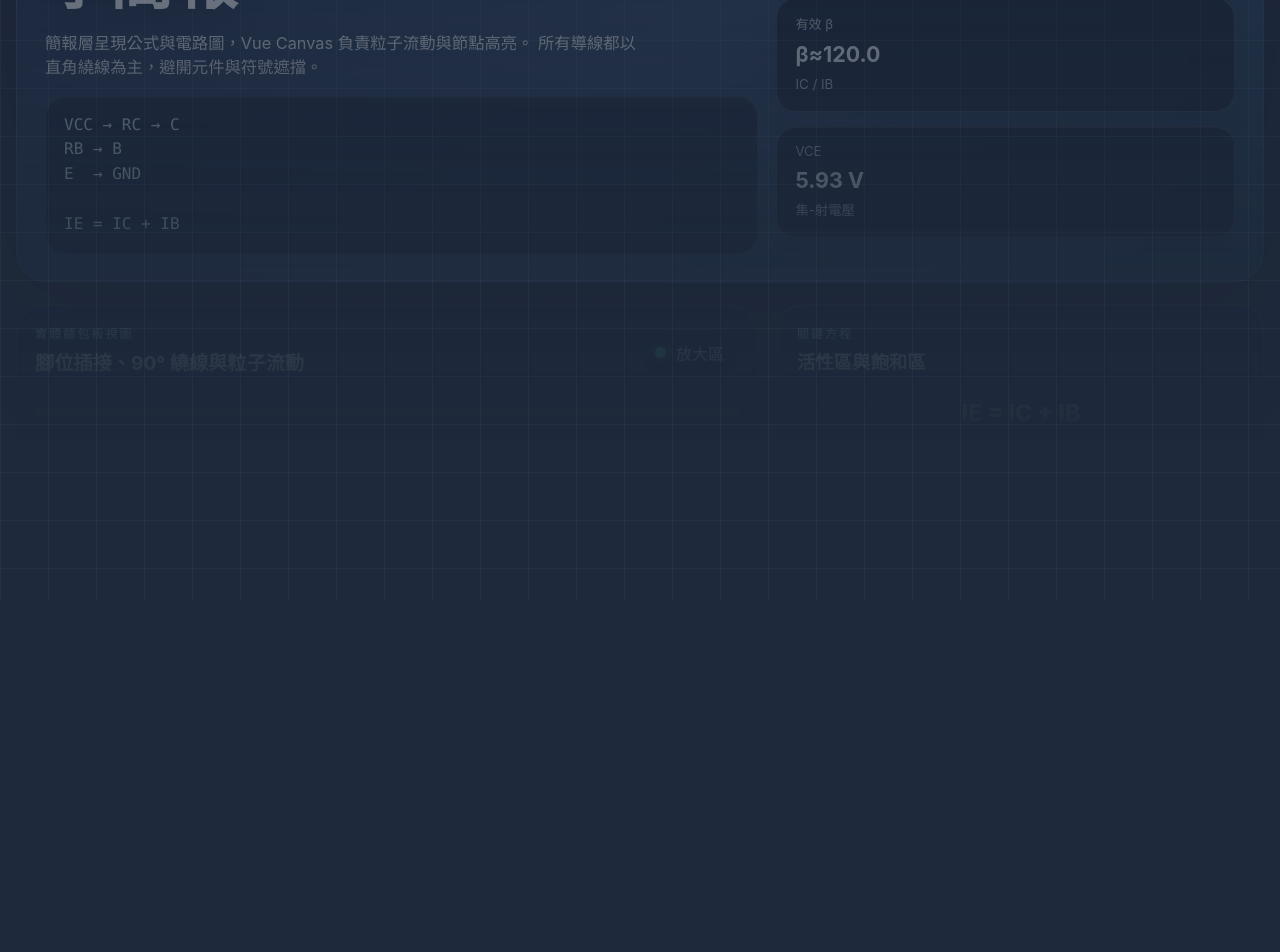
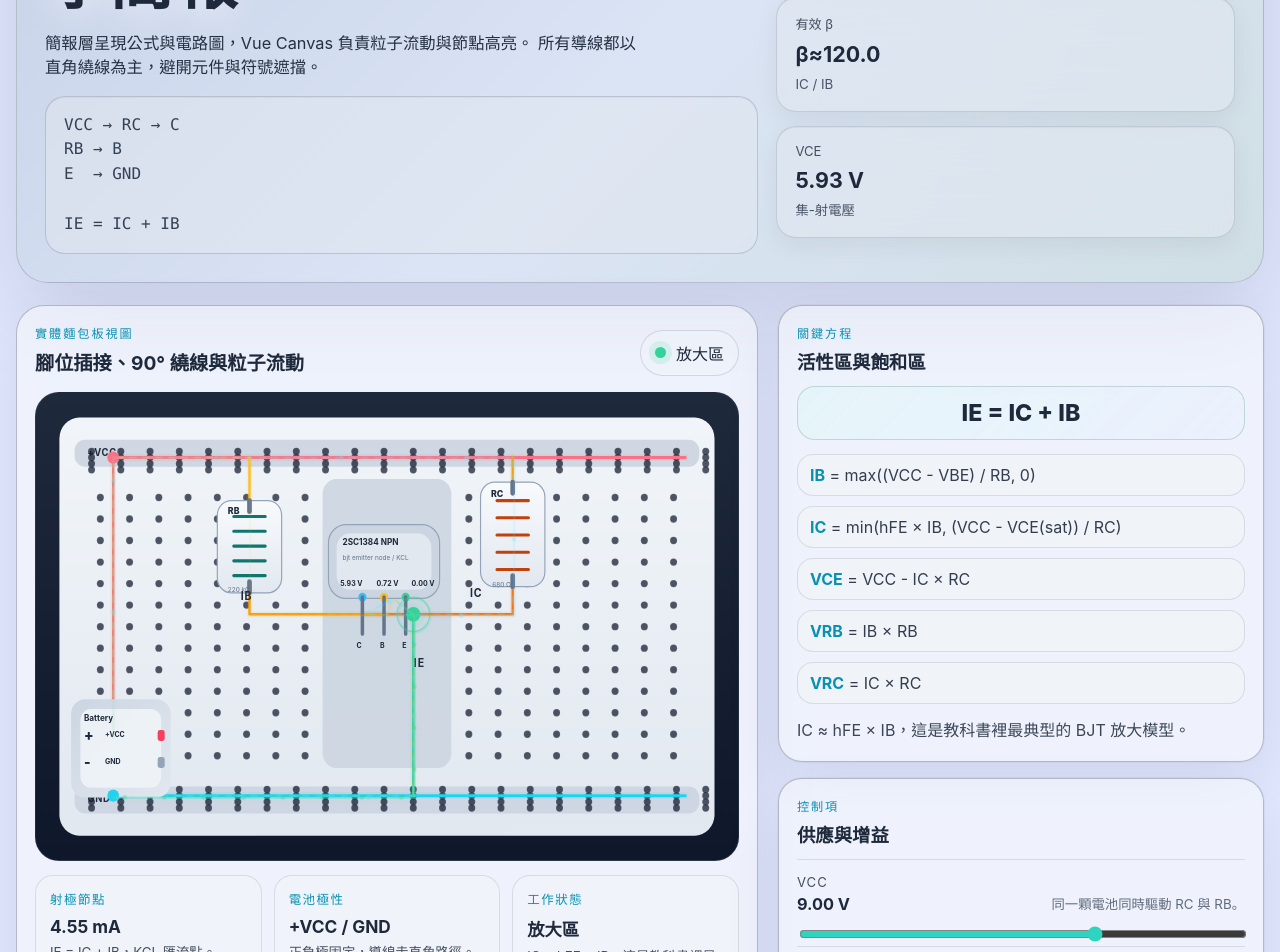
Before and after one commit to e1134171019/voltage-regulator-demo, a Vue app: page / in a window 1280 px wide. Shown: the part 200-1152 px from the top of the page. Before the commit the page ends 800 px from the top, so only its background shows below. Built offline with nearby package versions, Linux system fonts and the light colour scheme.

Commit message:
Switch to light theme with improved contrast

```diff
--- a/src/App.vue
+++ b/src/App.vue
@@ -382,27 +382,15 @@ const currentBars = computed(() => {
 }
 
 :global(html) {
-  color-scheme: dark;
+  color-scheme: light;
 }
 
 :global(body) {
   margin: 0;
   min-height: 100vh;
   font-family: Inter, 'Segoe UI', 'Noto Sans TC', sans-serif;
-  background: #1e293b;
-  color: #e2e8f0;
-}
-
-:global(body)::before {
-  content: '';
-  position: fixed;
-  inset: 0;
-  pointer-events: none;
-  background-image:
-    linear-gradient(rgba(255, 255, 255, 0.03) 1px, transparent 1px),
-    linear-gradient(90deg, rgba(255, 255, 255, 0.03) 1px, transparent 1px);
-  background-size: 48px 48px;
-  mask-image: linear-gradient(180deg, rgba(0, 0, 0, 0.5), transparent 80%);
+  background: #e0e7ff;
+  color: #1e293b;
 }
 
 :global(button),
@@ -424,19 +412,19 @@ const currentBars = computed(() => {
   grid-template-columns: minmax(0, 1.4fr) minmax(300px, 0.9fr);
   gap: 18px;
   padding: 28px;
-  border: 1px solid rgba(148, 163, 184, 0.18);
+  border: 1px solid rgba(30, 41, 59, 0.18);
   border-radius: 32px;
-  background: linear-gradient(135deg, #1a2847 0%, #2a3f5f 50%, #1e3a52 100%);
-  box-shadow: 0 32px 90px rgba(3, 7, 18, 0.42);
+  background: linear-gradient(135deg, #c7d2e8 0%, #dbe4f5 50%, #d0dfe5 100%);
+  box-shadow: 0 32px 90px rgba(3, 7, 18, 0.12);
 }
 
 .eyebrow {
   margin: 0 0 12px;
-  color: #99f6e4;
+  color: #0891b2;
   font-size: 0.78rem;
   letter-spacing: 0.18em;
   text-transform: uppercase;
-  text-shadow: 0 0 16px rgba(153, 246, 228, 0.18);
+  text-shadow: 0 0 16px rgba(8, 145, 178, 0.1);
 }
 
 h1 {
@@ -444,29 +432,29 @@ h1 {
   max-width: 12ch;
   font-size: clamp(2.4rem, 5vw, 4.8rem);
   line-height: 0.95;
-  color: #f8fafc;
-  text-shadow: 0 10px 30px rgba(3, 7, 18, 0.32);
+  color: #1e293b;
+  text-shadow: 0 10px 30px rgba(255, 255, 255, 0.4);
 }
 
 .intro {
   max-width: 58ch;
   margin: 18px 0 0;
   font-size: 1.02rem;
-  color: rgba(241, 245, 249, 0.96);
+  color: rgba(30, 41, 59, 0.96);
 }
 
 .topology {
   margin-top: 18px;
   padding: 16px 18px;
-  border: 1px solid rgba(148, 163, 184, 0.18);
+  border: 1px solid rgba(30, 41, 59, 0.18);
   border-radius: 20px;
-  background: rgba(15, 23, 42, 0.72);
-  box-shadow: inset 0 1px 0 rgba(255, 255, 255, 0.06);
+  background: rgba(226, 232, 240, 0.5);
+  box-shadow: inset 0 1px 0 rgba(0, 0, 0, 0.04);
 }
 
 .topology pre {
   margin: 0;
-  color: #d9f8f2;
+  color: #334155;
   font-family: 'SFMono-Regular', Consolas, 'Liberation Mono', monospace;
   line-height: 1.55;
   white-space: pre-wrap;
@@ -480,32 +468,32 @@ h1 {
 
 .hero-stats article {
   padding: 16px 18px;
-  border: 1px solid rgba(255, 255, 255, 0.14);
+  border: 1px solid rgba(30, 41, 59, 0.14);
   border-radius: 20px;
-  background: rgba(15, 23, 42, 0.82);
+  background: rgba(226, 232, 240, 0.6);
   backdrop-filter: blur(20px);
   box-shadow:
-    inset 0 1px 0 rgba(255, 255, 255, 0.08),
-    0 8px 24px rgba(3, 7, 18, 0.14);
+    inset 0 1px 0 rgba(0, 0, 0, 0.04),
+    0 8px 24px rgba(3, 7, 18, 0.06);
 }
 
 .hero-stats span {
   display: block;
   margin-bottom: 8px;
-  color: rgba(226, 232, 240, 0.8);
+  color: rgba(30, 41, 59, 0.8);
   font-size: 0.82rem;
 }
 
 .hero-stats strong {
   display: block;
-  color: #fff;
+  color: #1e293b;
   font-size: 1.34rem;
 }
 
 .hero-stats small {
   display: block;
   margin-top: 8px;
-  color: rgba(203, 213, 225, 0.88);
+  color: rgba(51, 65, 85, 0.88);
   line-height: 1.5;
 }
 
@@ -527,11 +515,11 @@ h1 {
 .panel {
   padding: 18px;
   border-radius: 24px;
-  border: 1px solid rgba(148, 163, 184, 0.28);
-  background: rgba(20, 30, 58, 0.98);
+  border: 1px solid rgba(30, 41, 59, 0.28);
+  background: rgba(248, 250, 252, 0.6);
   box-shadow:
-    0 24px 60px rgba(3, 7, 18, 0.22),
-    0 0 0 1px rgba(255, 255, 255, 0.04);
+    0 24px 60px rgba(3, 7, 18, 0.08),
+    0 0 0 1px rgba(30, 41, 59, 0.04);
 }
 
 .panel-head {
@@ -540,7 +528,7 @@ h1 {
 
 .panel-kicker {
   margin: 0 0 6px;
-  color: #99f6e4;
+  color: #0891b2;
   font-size: 0.76rem;
   letter-spacing: 0.16em;
   text-transform: uppercase;
@@ -548,16 +536,16 @@ h1 {
 
 .panel-head h2 {
   margin: 0;
-  color: #f8fafc;
+  color: #1e293b;
   font-size: 1.15rem;
 }
 
 .equation-main {
   padding: 12px 14px;
   border-radius: 18px;
-  border: 1px solid rgba(45, 212, 191, 0.18);
-  background: linear-gradient(135deg, rgba(15, 118, 110, 0.28), rgba(37, 99, 235, 0.18));
-  color: #f8fafc;
+  border: 1px solid rgba(6, 78, 59, 0.18);
+  background: linear-gradient(135deg, rgba(204, 251, 241, 0.28), rgba(219, 234, 254, 0.18));
+  color: #1e293b;
   font-size: 1.45rem;
   font-weight: 800;
   text-align: center;
@@ -572,24 +560,24 @@ h1 {
 .equation-list div {
   padding: 10px 12px;
   border-radius: 16px;
-  background: rgba(15, 23, 42, 0.76);
-  border: 1px solid rgba(148, 163, 184, 0.12);
-  color: rgba(226, 232, 240, 0.9);
+  background: rgba(241, 245, 249, 0.76);
+  border: 1px solid rgba(30, 41, 59, 0.12);
+  color: rgba(30, 41, 59, 0.9);
 }
 
 .equation-list strong {
-  color: #99f6e4;
+  color: #0891b2;
 }
 
 .formula-note {
   margin: 14px 0 0;
-  color: rgba(226, 232, 240, 0.86);
+  color: rgba(30, 41, 59, 0.86);
   line-height: 1.6;
 }
 
 .control {
   padding: 14px 0 0;
-  border-top: 1px solid rgba(148, 163, 184, 0.12);
+  border-top: 1px solid rgba(30, 41, 59, 0.12);
 }
 
 .control:first-of-type {
@@ -606,7 +594,7 @@ h1 {
 
 .control-head span {
   display: block;
-  color: #cbd5e1;
+  color: rgba(30, 41, 59, 0.82);
   font-size: 0.82rem;
   letter-spacing: 0.08em;
 }
@@ -614,12 +602,12 @@ h1 {
 .control-head strong {
   display: block;
   margin-top: 4px;
-  color: #fff;
+  color: #1e293b;
   font-size: 1.02rem;
 }
 
 .control-head small {
-  color: rgba(203, 213, 225, 0.76);
+  color: rgba(51, 65, 85, 0.76);
   line-height: 1.45;
   max-width: 24ch;
   text-align: right;
@@ -637,7 +625,7 @@ h1 {
 
 .readout-group h3 {
   margin: 0 0 10px;
-  color: #a7f3d0;
+  color: #0891b2;
   font-size: 0.92rem;
   letter-spacing: 0.08em;
   text-transform: uppercase;
@@ -656,13 +644,13 @@ h1 {
 .readout-grid article {
   padding: 12px;
   border-radius: 18px;
-  background: rgba(15, 23, 42, 0.78);
-  border: 1px solid rgba(148, 163, 184, 0.12);
+  background: rgba(241, 245, 249, 0.78);
+  border: 1px solid rgba(30, 41, 59, 0.12);
 }
 
 .readout-grid span {
   display: block;
-  color: #99f6e4;
+  color: #0891b2;
   font-size: 0.78rem;
   letter-spacing: 0.1em;
 }
@@ -670,14 +658,14 @@ h1 {
 .readout-grid strong {
   display: block;
   margin-top: 6px;
-  color: #fff;
+  color: #1e293b;
   font-size: 1.08rem;
 }
 
 .readout-grid small {
   display: block;
   margin-top: 6px;
-  color: rgba(203, 213, 225, 0.8);
+  color: rgba(51, 65, 85, 0.8);
   line-height: 1.45;
 }
 
--- a/src/components/BjtBreadboard.vue
+++ b/src/components/BjtBreadboard.vue
@@ -21,16 +21,16 @@
       >
         <defs>
           <linearGradient id="boardSurface" x1="0%" y1="0%" x2="0%" y2="100%">
-            <stop offset="0%" stop-color="#1e293b" />
-            <stop offset="100%" stop-color="#0f172a" />
+            <stop offset="0%" stop-color="#f1f5f9" />
+            <stop offset="100%" stop-color="#e2e8f0" />
           </linearGradient>
           <linearGradient id="panelSurface" x1="0%" y1="0%" x2="0%" y2="100%">
             <stop offset="0%" stop-color="#f8fafc" />
             <stop offset="100%" stop-color="#e2e8f0" />
           </linearGradient>
           <linearGradient id="batterySurface" x1="0%" y1="0%" x2="100%" y2="100%">
-            <stop offset="0%" stop-color="#111827" />
-            <stop offset="100%" stop-color="#374151" />
+            <stop offset="0%" stop-color="#cbd5e1" />
+            <stop offset="100%" stop-color="#e2e8f0" />
           </linearGradient>
           <filter id="softGlow" x="-50%" y="-50%" width="200%" height="200%">
             <feDropShadow dx="0" dy="0" stdDeviation="8" flood-color="#34d399" flood-opacity="0.38" />
@@ -38,9 +38,9 @@
         </defs>
 
         <rect x="40" y="40" width="1120" height="680" rx="34" fill="url(#boardSurface)" />
-        <rect x="490" y="140" width="220" height="470" rx="24" fill="#0f172a" opacity="0.88" />
-        <rect x="66" y="76" width="1068" height="44" rx="18" fill="#111827" opacity="0.92" />
-        <rect x="66" y="640" width="1068" height="44" rx="18" fill="#111827" opacity="0.92" />
+        <rect x="490" y="140" width="220" height="470" rx="24" fill="#cbd5e1" opacity="0.88" />
+        <rect x="66" y="76" width="1068" height="44" rx="18" fill="#cbd5e1" opacity="0.92" />
+        <rect x="66" y="640" width="1068" height="44" rx="18" fill="#cbd5e1" opacity="0.92" />
 
         <g class="rail-labels">
           <text x="88" y="102">+VCC</text>
@@ -81,35 +81,35 @@
 
         <g class="battery" transform="translate(60 498)">
           <rect x="0" y="0" width="170" height="160" rx="24" fill="url(#batterySurface)" />
-          <rect x="16" y="16" width="138" height="128" rx="18" fill="#111827" opacity="0.9" />
+          <rect x="16" y="16" width="138" height="128" rx="18" fill="#f0f4f8" opacity="0.9" />
           <text x="22" y="36" class="component-title">Battery</text>
           <text x="22" y="66" class="battery-plus">+</text>
           <text x="22" y="110" class="battery-minus">-</text>
           <text x="58" y="62" class="terminal-label">+VCC</text>
           <text x="58" y="106" class="terminal-label">GND</text>
           <rect x="148" y="50" width="12" height="18" rx="4" fill="#f43f5e" />
-          <rect x="148" y="94" width="12" height="18" rx="4" fill="#334155" />
+          <rect x="148" y="94" width="12" height="18" rx="4" fill="#94a3b8" />
         </g>
 
         <g class="resistor rc" transform="translate(760 145)">
-          <rect x="0" y="0" width="110" height="170" rx="24" fill="url(#panelSurface)" stroke="#475569" stroke-width="2" />
-          <path d="M55 0 L55 18 M55 152 L55 170" stroke="#94a3b8" stroke-width="8" stroke-linecap="round" />
+          <rect x="0" y="0" width="110" height="170" rx="24" fill="url(#panelSurface)" stroke="#94a3b8" stroke-width="2" />
+          <path d="M55 0 L55 18 M55 152 L55 170" stroke="#64748b" stroke-width="8" stroke-linecap="round" />
           <path d="M28 30 L82 30 M28 58 L82 58 M28 86 L82 86 M28 114 L82 114 M28 142 L82 142" stroke="#c2410c" stroke-width="5" stroke-linecap="round" />
           <text x="18" y="24" class="res-label">RC</text>
           <text x="20" y="170" class="res-value">{{ formatResistance(model.rc) }}</text>
         </g>
 
         <g class="resistor rb" transform="translate(310 175)">
-          <rect x="0" y="0" width="110" height="150" rx="24" fill="url(#panelSurface)" stroke="#475569" stroke-width="2" />
-          <path d="M55 0 L55 18 M55 132 L55 150" stroke="#94a3b8" stroke-width="8" stroke-linecap="round" />
+          <rect x="0" y="0" width="110" height="150" rx="24" fill="url(#panelSurface)" stroke="#94a3b8" stroke-width="2" />
+          <path d="M55 0 L55 18 M55 132 L55 150" stroke="#64748b" stroke-width="8" stroke-linecap="round" />
           <path d="M28 26 L82 26 M28 50 L82 50 M28 74 L82 74 M28 98 L82 98 M28 122 L82 122" stroke="#0f766e" stroke-width="5" stroke-linecap="round" />
           <text x="18" y="22" class="res-label">RB</text>
           <text x="18" y="148" class="res-value">{{ formatResistance(model.rb) }}</text>
         </g>
 
         <g class="transistor" transform="translate(500 214)">
-          <rect x="0" y="0" width="190" height="120" rx="30" fill="#111827" stroke="#334155" stroke-width="2" />
-          <rect x="14" y="14" width="162" height="92" rx="24" fill="#0f172a" />
+          <rect x="0" y="0" width="190" height="120" rx="30" fill="#cbd5e1" stroke="#94a3b8" stroke-width="2" />
+          <rect x="14" y="14" width="162" height="92" rx="24" fill="#e2e8f0" />
           <text x="24" y="34" class="component-title">2SC1384 NPN</text>
           <text x="24" y="58" class="component-subtitle">bjt emitter node / KCL</text>
 
@@ -117,9 +117,9 @@
           <circle cx="95" cy="118" r="7" fill="#fbbf24" />
           <circle cx="132" cy="118" r="7" fill="#34d399" />
 
-          <path d="M58 118 L58 178" stroke="#cbd5e1" stroke-width="6" stroke-linecap="round" />
-          <path d="M95 118 L95 178" stroke="#cbd5e1" stroke-width="6" stroke-linecap="round" />
-          <path d="M132 118 L132 178" stroke="#cbd5e1" stroke-width="6" stroke-linecap="round" />
+          <path d="M58 118 L58 178" stroke="#64748b" stroke-width="6" stroke-linecap="round" />
+          <path d="M95 118 L95 178" stroke="#64748b" stroke-width="6" stroke-linecap="round" />
+          <path d="M132 118 L132 178" stroke="#64748b" stroke-width="6" stroke-linecap="round" />
 
           <text x="48" y="200" class="pin-label">C</text>
           <text x="88" y="200" class="pin-label">B</text>
@@ -593,9 +593,9 @@ onBeforeUnmount(() => {
 .board-card {
   padding: 18px;
   border-radius: 28px;
-  border: 1px solid rgba(148, 163, 184, 0.28);
-  background: rgba(20, 30, 58, 0.98);
-  box-shadow: 0 28px 68px rgba(3, 7, 18, 0.24);
+  border: 1px solid rgba(30, 41, 59, 0.28);
+  background: rgba(248, 250, 252, 0.6);
+  box-shadow: 0 28px 68px rgba(3, 7, 18, 0.08);
 }
 
 .board-head {
@@ -608,7 +608,7 @@ onBeforeUnmount(() => {
 
 .board-kicker {
   margin: 0 0 6px;
-  color: #99f6e4;
+  color: #0891b2;
   font-size: 0.76rem;
   letter-spacing: 0.16em;
   text-transform: uppercase;
@@ -616,7 +616,7 @@ onBeforeUnmount(() => {
 
 .board-head h2 {
   margin: 0;
-  color: #f8fafc;
+  color: #1e293b;
   font-size: 1.2rem;
 }
 
@@ -626,9 +626,9 @@ onBeforeUnmount(() => {
   gap: 10px;
   padding: 10px 14px;
   border-radius: 999px;
-  border: 1px solid rgba(148, 163, 184, 0.14);
-  background: rgba(15, 23, 42, 0.82);
-  color: #e2e8f0;
+  border: 1px solid rgba(30, 41, 59, 0.14);
+  background: rgba(241, 245, 249, 0.4);
+  color: #1e293b;
   white-space: nowrap;
 }
 
@@ -692,18 +692,18 @@ onBeforeUnmount(() => {
 }
 
 .rail-labels text {
-  fill: #f8fafc;
-  font-size: 18px;
+  fill: #1e293b;
+  font-size: 16px;
   font-weight: 700;
   letter-spacing: 0.08em;
 }
 
 .wire-labels text {
-  fill: #e2e8f0;
+  fill: #1e293b;
   font-size: 18px;
   font-weight: 700;
   letter-spacing: 0.08em;
-  text-shadow: 0 0 10px rgba(255, 255, 255, 0.18);
+  text-shadow: 0 0 10px rgba(0, 0, 0, 0.08);
 }
 
 .wires path {
@@ -713,38 +713,38 @@ onBeforeUnmount(() => {
 }
 
 .component-title {
-  fill: #0f172a;
+  fill: #1e293b;
   font-size: 14px;
   font-weight: 700;
 }
 
 .component-subtitle {
-  fill: #334155;
+  fill: #64748b;
   font-size: 11px;
 }
 
 .res-label {
-  fill: #0f172a;
+  fill: #1e293b;
   font-size: 15px;
   font-weight: 800;
 }
 
 .res-value {
-  fill: #334155;
+  fill: #64748b;
   font-size: 11px;
 }
 
 .terminal-label,
 .pin-label,
 .node-readout {
-  fill: #e2e8f0;
+  fill: #1e293b;
   font-size: 12px;
   font-weight: 700;
 }
 
 .battery-plus,
 .battery-minus {
-  fill: #f8fafc;
+  fill: #1e293b;
   font-size: 24px;
   font-weight: 800;
 }
@@ -759,13 +759,13 @@ onBeforeUnmount(() => {
 .board-foot article {
   padding: 14px;
   border-radius: 18px;
-  border: 1px solid rgba(148, 163, 184, 0.12);
-  background: rgba(15, 23, 42, 0.76);
+  border: 1px solid rgba(30, 41, 59, 0.12);
+  background: rgba(241, 245, 249, 0.76);
 }
 
 .board-foot span {
   display: block;
-  color: #99f6e4;
+  color: #0891b2;
   font-size: 0.78rem;
   letter-spacing: 0.12em;
   text-transform: uppercase;
@@ -774,14 +774,14 @@ onBeforeUnmount(() => {
 .board-foot strong {
   display: block;
   margin-top: 8px;
-  color: #fff;
+  color: #1e293b;
   font-size: 1.08rem;
 }
 
 .board-foot small {
   display: block;
   margin-top: 6px;
-  color: rgba(203, 213, 225, 0.82);
+  color: rgba(30, 41, 59, 0.82);
   line-height: 1.5;
 }
 
```
Also changed, not shown: 1 other file (tests, documents, lock files or other folders).
